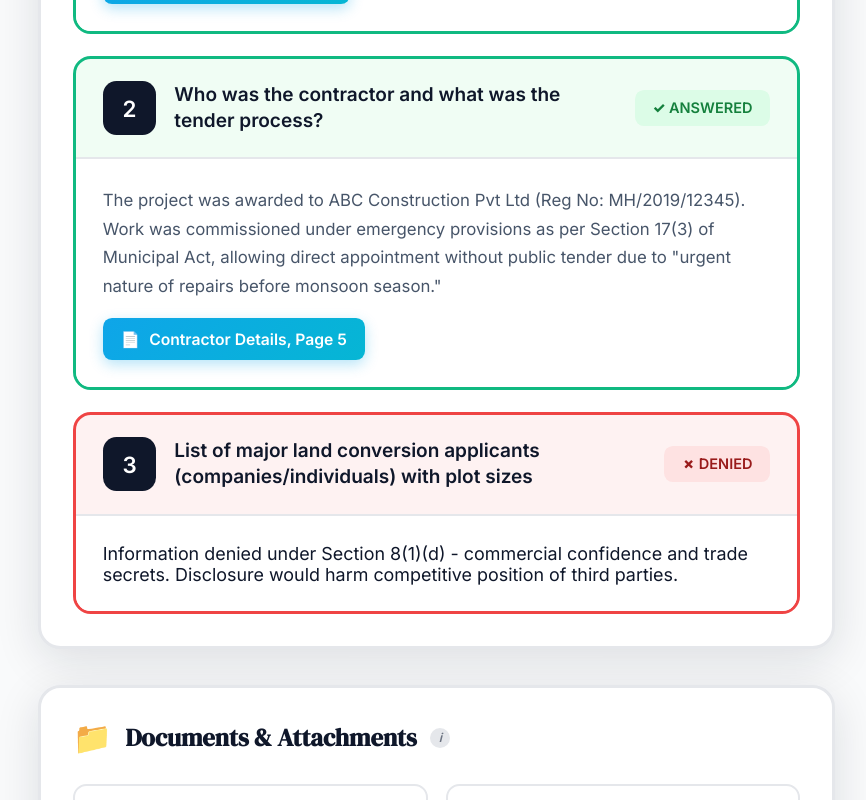
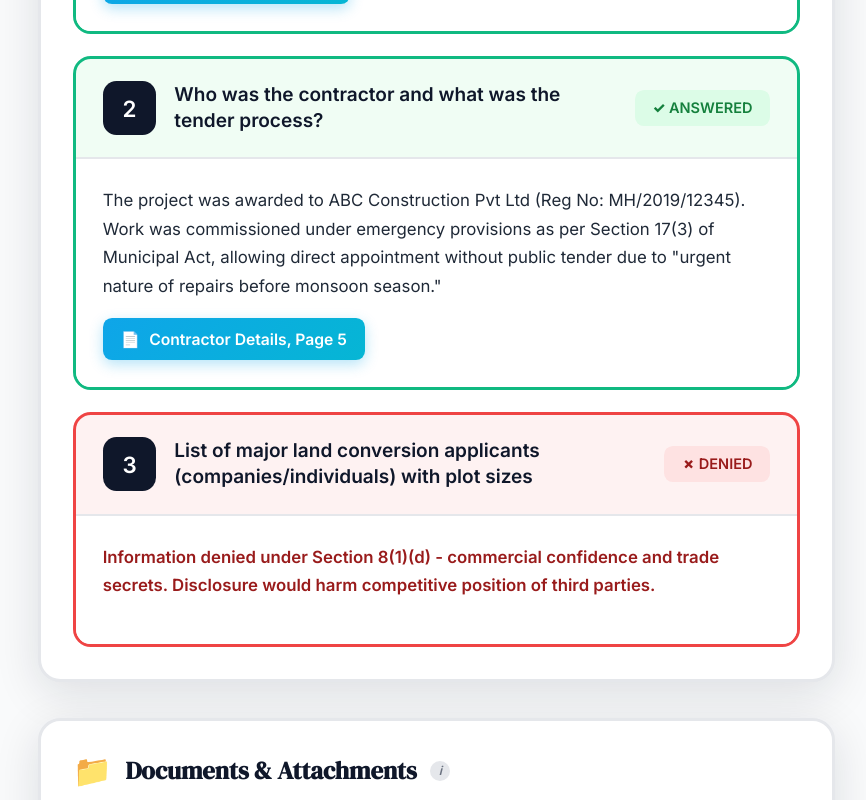
Before and after one commit to Yugantar-NGO/youRTI-UI, a Next.js app: page /rti/rti-001 in a window 1280 px wide. Shown: the part 1766-2566 px from the top of the page, without its empty margins (414-1280 px from the left). Built offline with nearby package versions, Linux system fonts and the light colour scheme.

Commit message:
style(qa-section): add denied reason styles and fix answer color
- Add deniedReason class with red text and bold weight
- Change answerText color to darker shade for readability

```diff
--- a/src/components/features/rti-detail/molecules/QASection.module.css
+++ b/src/components/features/rti-detail/molecules/QASection.module.css
@@ -132,8 +132,16 @@
 
 .answerText {
   font-size: 15px;
-  color: #475569;
+  color: #1f2937;
   line-height: 1.7;
+  margin-bottom: 16px;
+}
+
+.deniedReason {
+  font-size: 15px;
+  color: #991b1b;
+  line-height: 1.7;
+  font-weight: 600;
   margin-bottom: 16px;
 }
 
```
